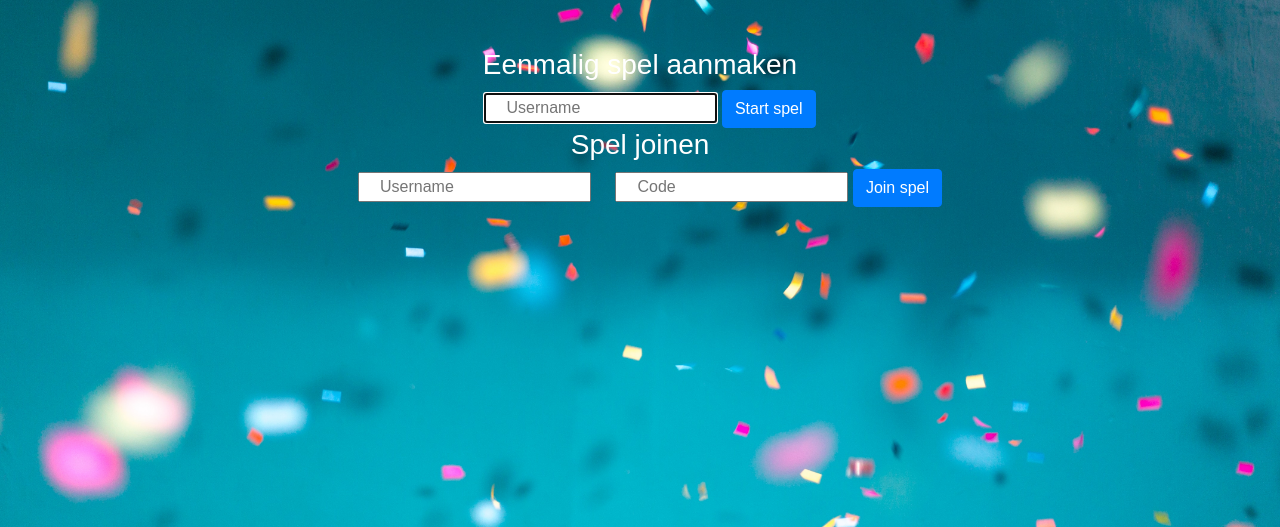
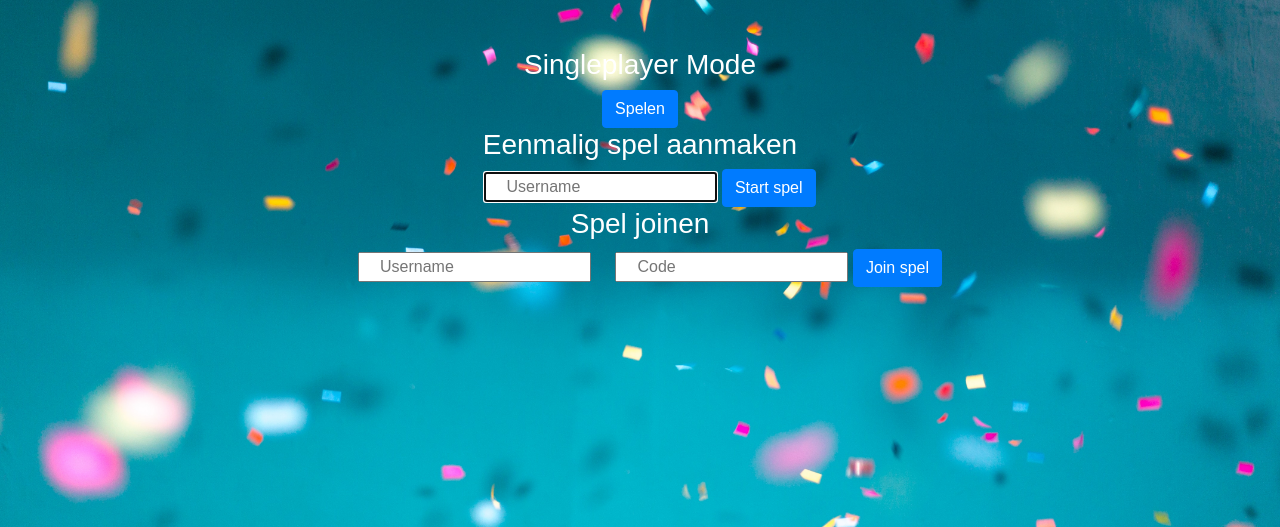
Before and after one commit to Hetgithubaccount/triviamasters, a Flask app: template templates/index.html in a window 1280 px wide. Shown: the part 96-623 px from the top of the page. Run offline with Flask 2, Linux system fonts and the light colour scheme; the template is opened without the code that fills it, so the values that code supplies are empty; parts of the project's set-up code (start-up, migrations or seed data) failed here and were passed over; some libraries are stand-ins or nearby versions.

Commit message:
templates

```diff
--- a/templates/index.html
+++ b/templates/index.html
@@ -5,6 +5,10 @@
 {% endblock %}
 
 {% block main %}
+    <h3>Singleplayer Mode</h3>
+    <form action="/game" method="post">
+        <button class="btn btn-primary" class= "form-game" type="submit">Spelen</button>
+    </form>
     <h3>Eenmalig spel aanmaken</h3>
     <form action="/" method="post">
         <div class="form-start">
```
Also changed, not shown: templates/game.html (+6 -5 lines).
